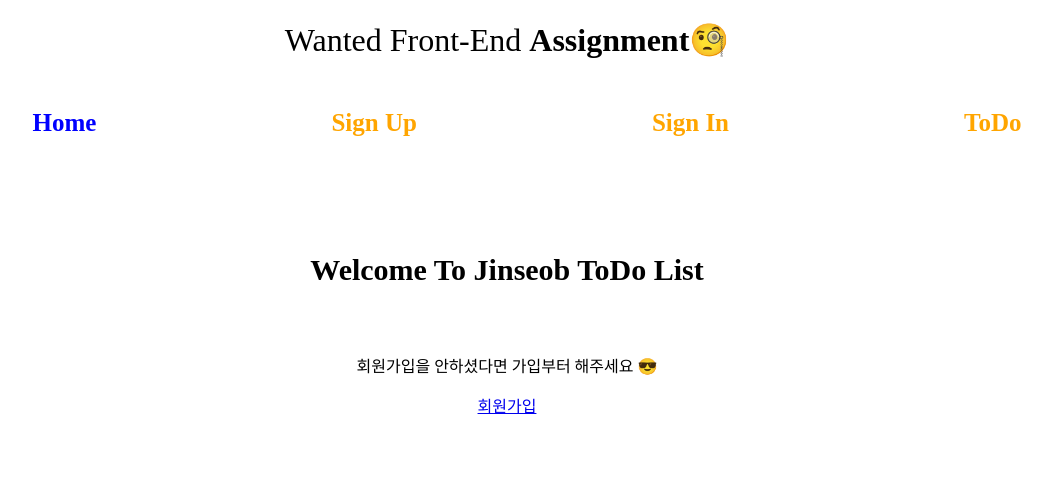
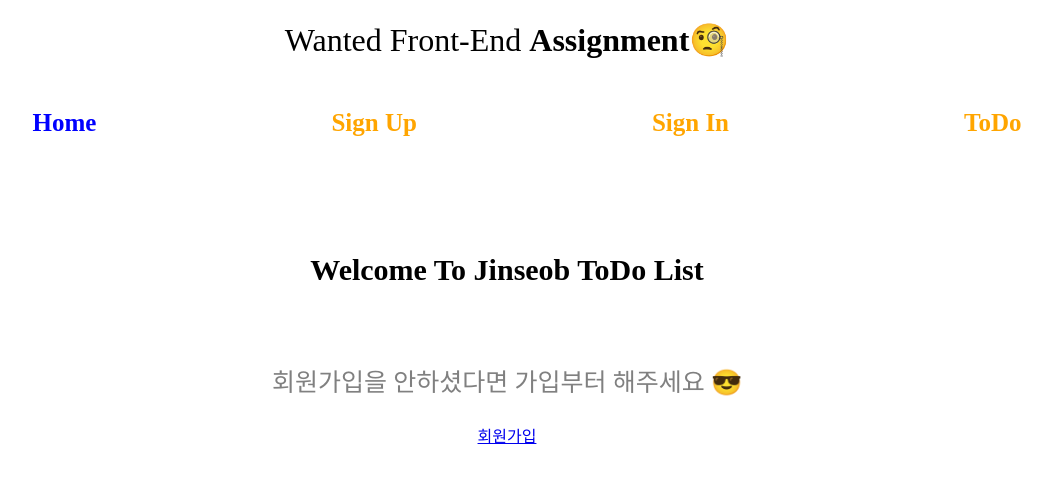
Before and after one commit to seovee/wanted-pre-onboarding-frontend, a React (Create React App) app: page / in a window 1280 px wide. Shown: the top 482 px of the page, without its empty margins (133-1185 px from the left). Built offline with nearby package versions, Linux system fonts and the light colour scheme.

Commit message:
주석, 태그, 코드 정리

```diff
--- a/src/screens/Home.jsx
+++ b/src/screens/Home.jsx
@@ -1,8 +1,12 @@
+import { Link } from "react-router-dom";
 import { styled } from "styled-components";
 import Container from "../components/Container";
 import PageTitle from "../components/PageTitle";
-import { Link } from "react-router-dom";
-const HomeComments = styled.p``;
+
+const HomeComments = styled.p`
+  font-size: 25px;
+  color: gray;
+`;
 
 function Home() {
   return (
```
Also changed, not shown: src/screens/Todo.jsx (+11 -5 lines).
